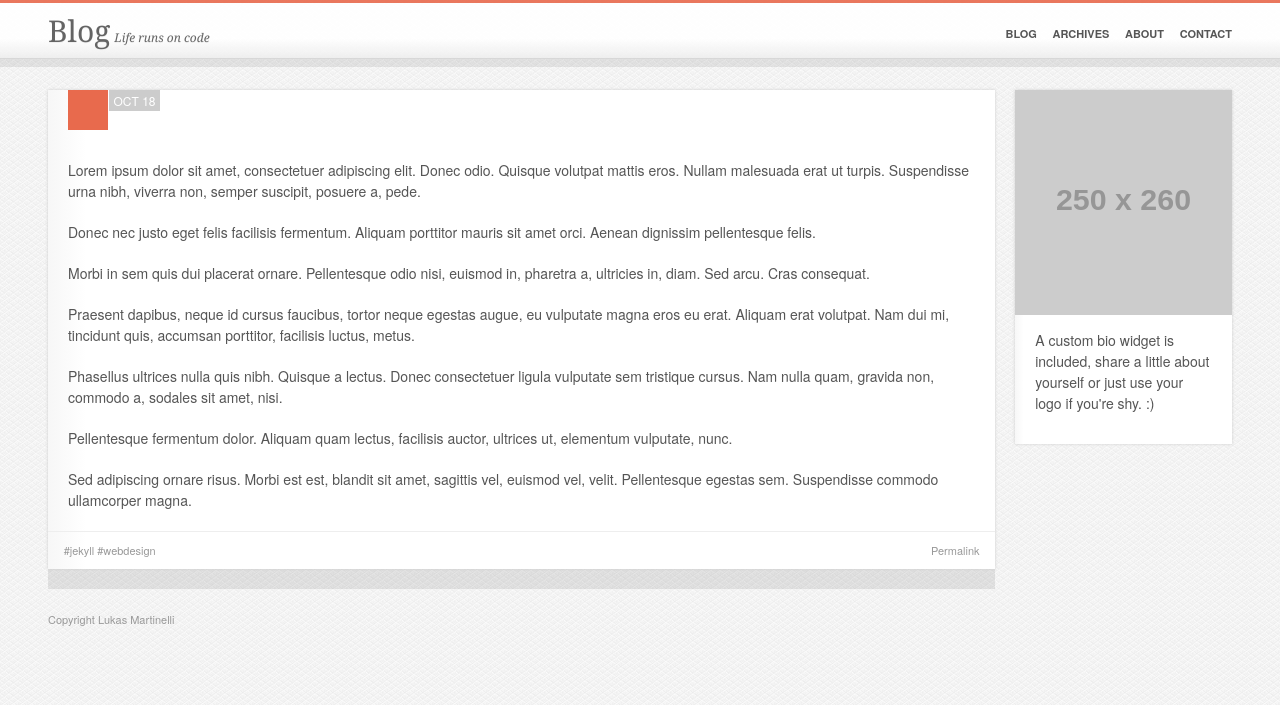
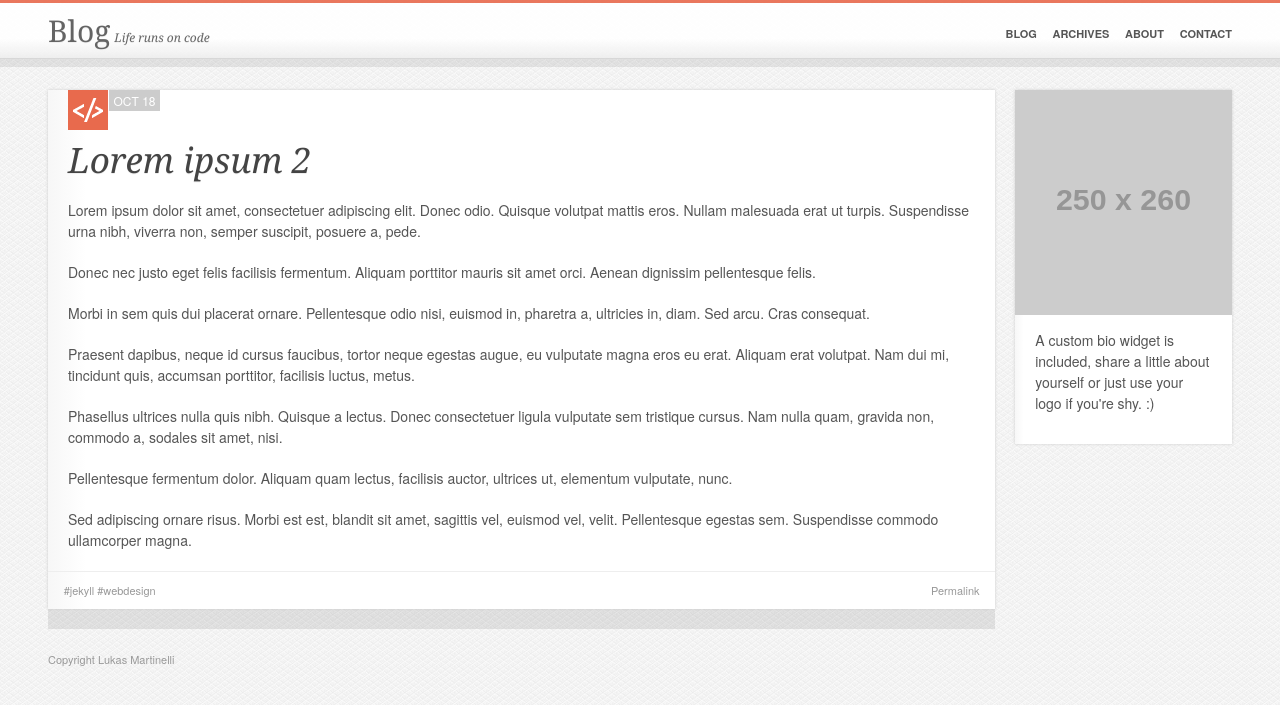
Before and after one commit to lukasmartinelli/lukasmartinelli.github.io, a Jekyll site: the page built from _posts/2013-05-31-lorem-2.markdown, in a window 1280 px wide and 900 px high. Shown: the top 705 px of the window. Built offline with Jekyll 4.4.1, drawn with Linux system fonts in a browser that asks for light colours; Markdown is read by kramdown in place of the engine named in the settings.

Commit message:
Post layout still didnt work. Now its good.

```diff
--- a/_layouts/post.html
+++ b/_layouts/post.html
@@ -4,9 +4,9 @@ layout: default
 
 <article>
 	<header>
-		<div class="post-format icon-{{ post.categories[0] }}">&nbsp;</div>
+		<div class="post-format icon-{{ page.categories[0] }}">&nbsp;</div>
 		<time class="post-date" datetime="2011-10-18" pubdate="pubdate" title"October 18, 2011">Oct 18</time>
-		<h2><a href=" {{ post.url }}">{{ post.title }}</a></h2>
+		<h2><a href=" {{ page.url }}">{{ page.title }}</a></h2>
 	</header>
 	<div class="content">
 	  	{{ content }}
```
